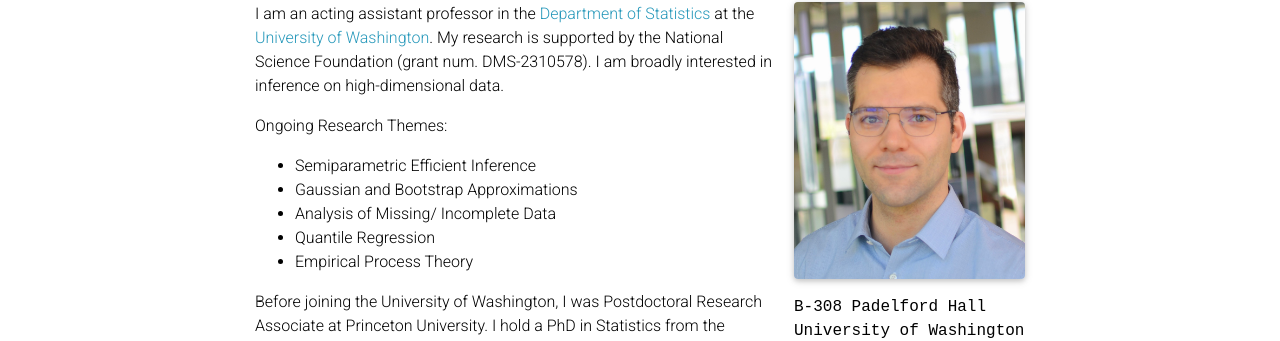
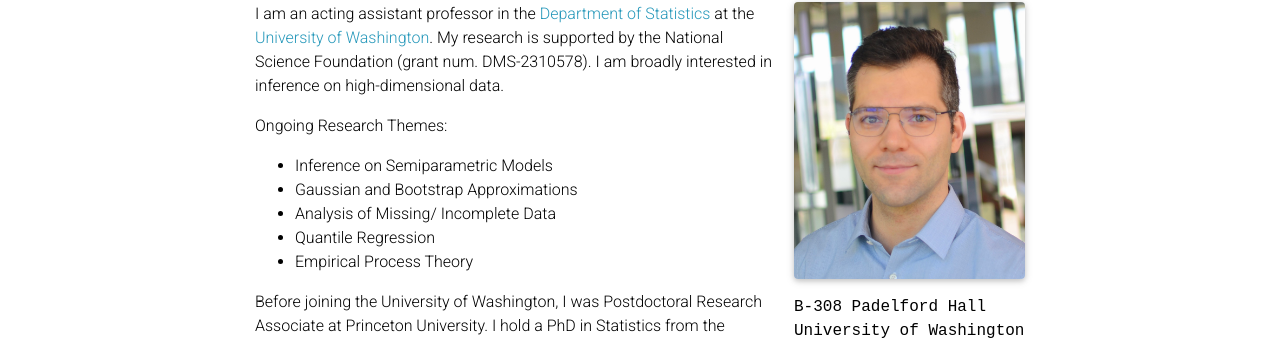
Before and after one commit to agiessing/agiessing.github.io, a Jekyll site: the page built from _pages/about.md, in a window 1280 px wide. Shown: the part 167-508 px from the top of the page. Built offline with Jekyll 4.4.1, drawn with Linux system fonts in a browser that asks for light colours; full-size pictures stand in for the smaller copies a plugin makes; comment, search, counter and statistics services are not loaded; a style sheet for code colours, icons or effects is not loaded.

Commit message:
Update about.md

```diff
--- a/_pages/about.md
+++ b/_pages/about.md
@@ -22,7 +22,7 @@
 I am an acting assistant professor in the [Department of Statistics](https://stat.uw.edu) at the [University of Washington](https://www.washington.edu). My research is supported by the National Science Foundation (grant num. DMS-2310578). I am broadly interested in inference on high-dimensional data.
 
 Ongoing Research Themes:
- * Semiparametric Efficient Inference
+ * Inference on Semiparametric Models
  * Gaussian and Bootstrap Approximations
  * Analysis of Missing/ Incomplete Data
  * Quantile Regression
```
